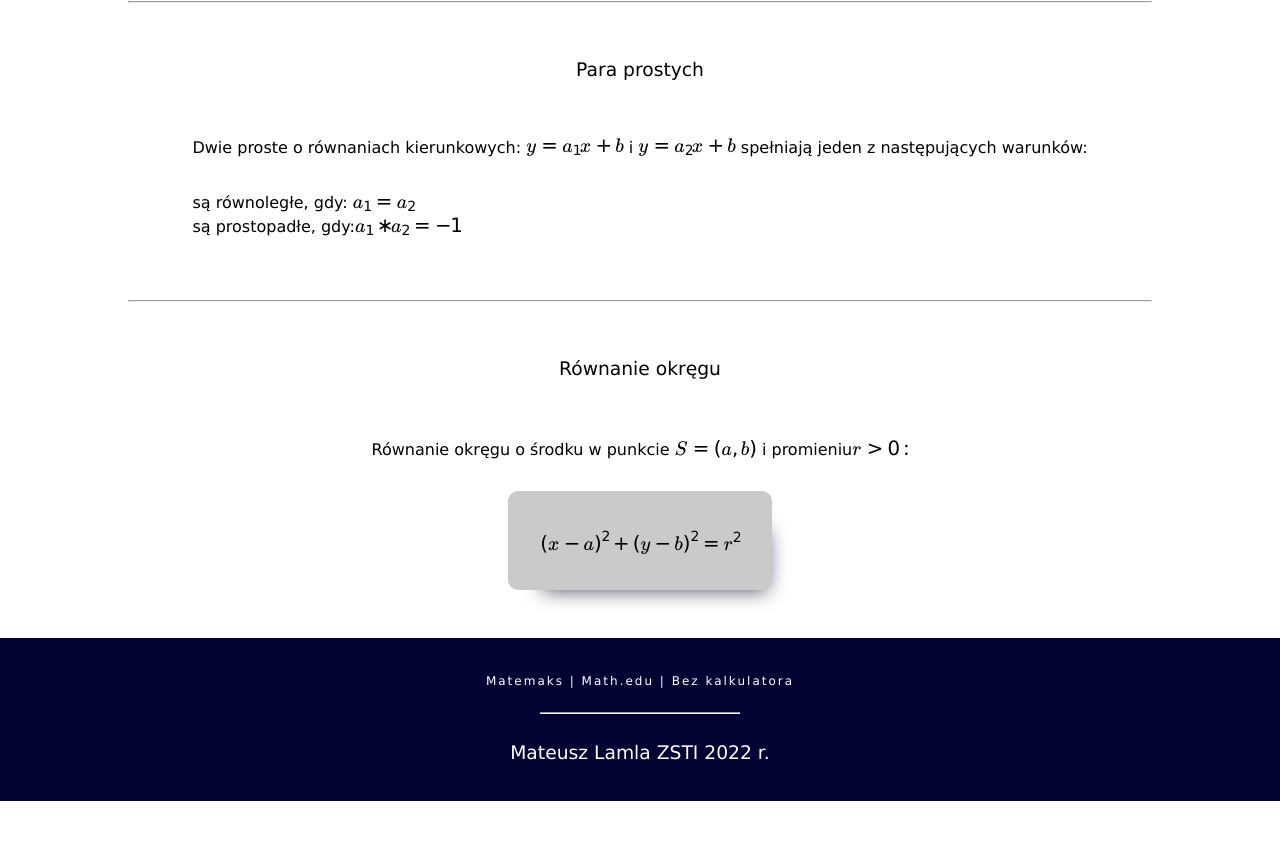
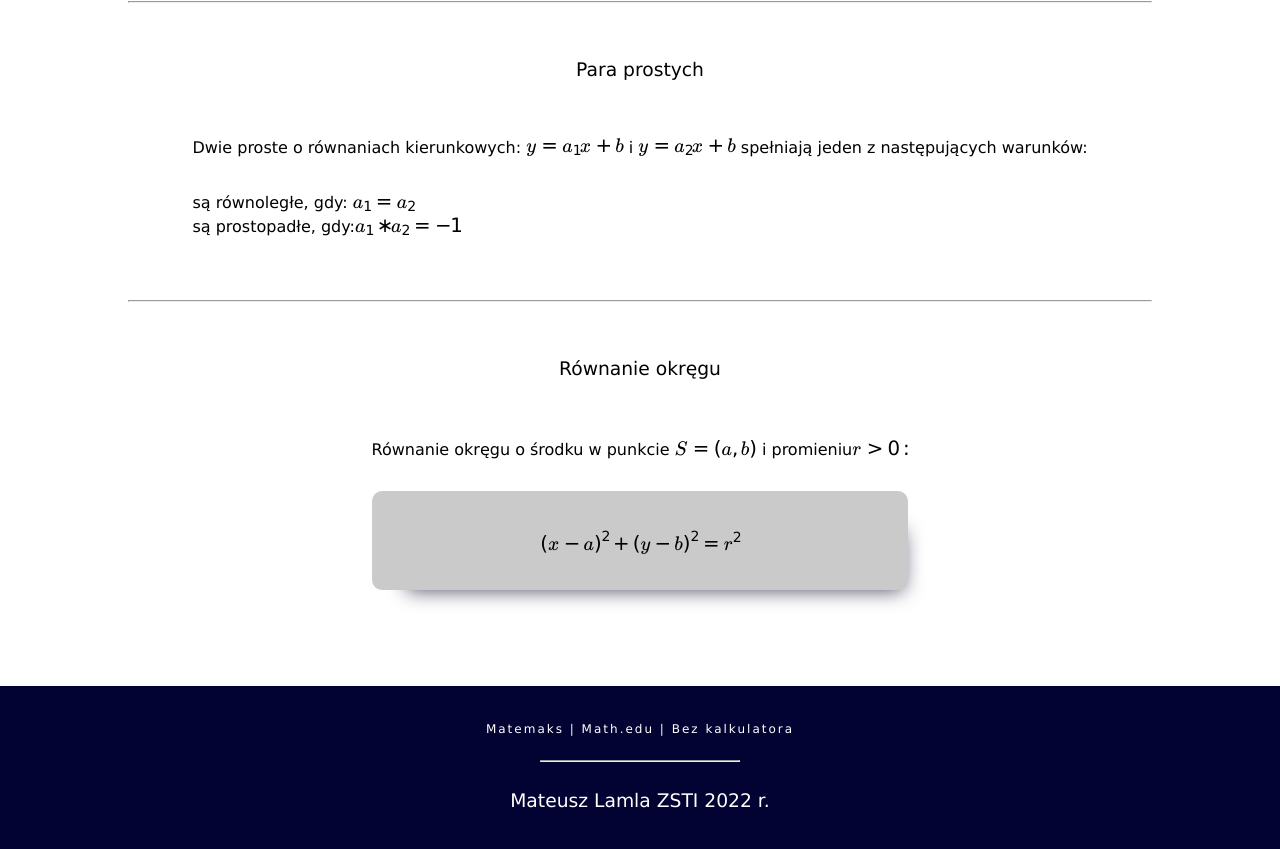
Before and after one commit to mateuszlamla/projekcik_roczny, a plain HTML site: page geometria_analityczna.html in a window 1280 px wide. Shown: the part 2859-3708 px from the top of the page. Before the commit the page ends 3660 px from the top, so only its background shows below. Drawn offline with nearby package versions, Linux system fonts and the light colour scheme.

Commit message:
Add files via upload

```diff
--- a/geometria_analityczna.html
+++ b/geometria_analityczna.html
@@ -78,9 +78,10 @@
     </div>
     <hr class="section__line">
     <h3 class="section__subtitle">Równanie okręgu</h3>
-    <p class="section__paragraph">Równanie okręgu o środku w punkcie \( S=\left(a, b \right) \) i promieniu\( r&gt;0 : \) </p>
-    <div class="section__row">\[ \left(x-a \right)^{2}+\left(y-b \right)^{2}=r^{2} \]</div>
-
+    <div class="section__box">
+        <p class="section__paragraph">Równanie okręgu o środku w punkcie \( S=\left(a, b \right) \) i promieniu\( r&gt;0 : \) </p>
+        <div class="section__row">\[ \left(x-a \right)^{2}+\left(y-b \right)^{2}=r^{2} \]</div>
+    </div>
     </section>
     <footer class="footer">
         <h5 class="footer__content"><a class="footer__link" href="https://www.matemaks.pl" target="_blank">Matemaks</a> | <a class="footer__link" href="https://www.math.edu.pl" target="_blank">Math.edu</a> | <a class="footer__link" href="https://bezkalkulatora.pl" target="_blank">Bez kalkulatora</a></h5>
```
